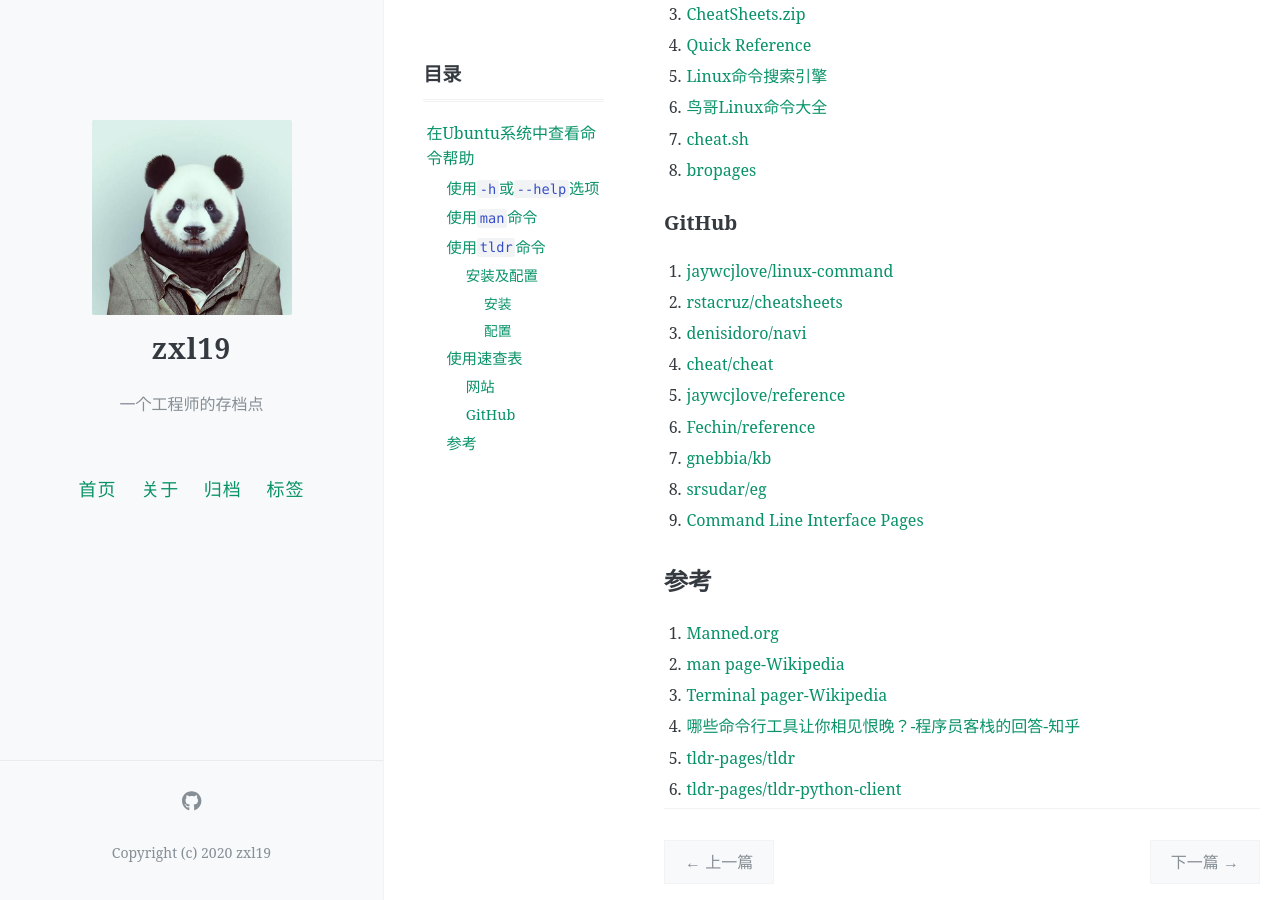
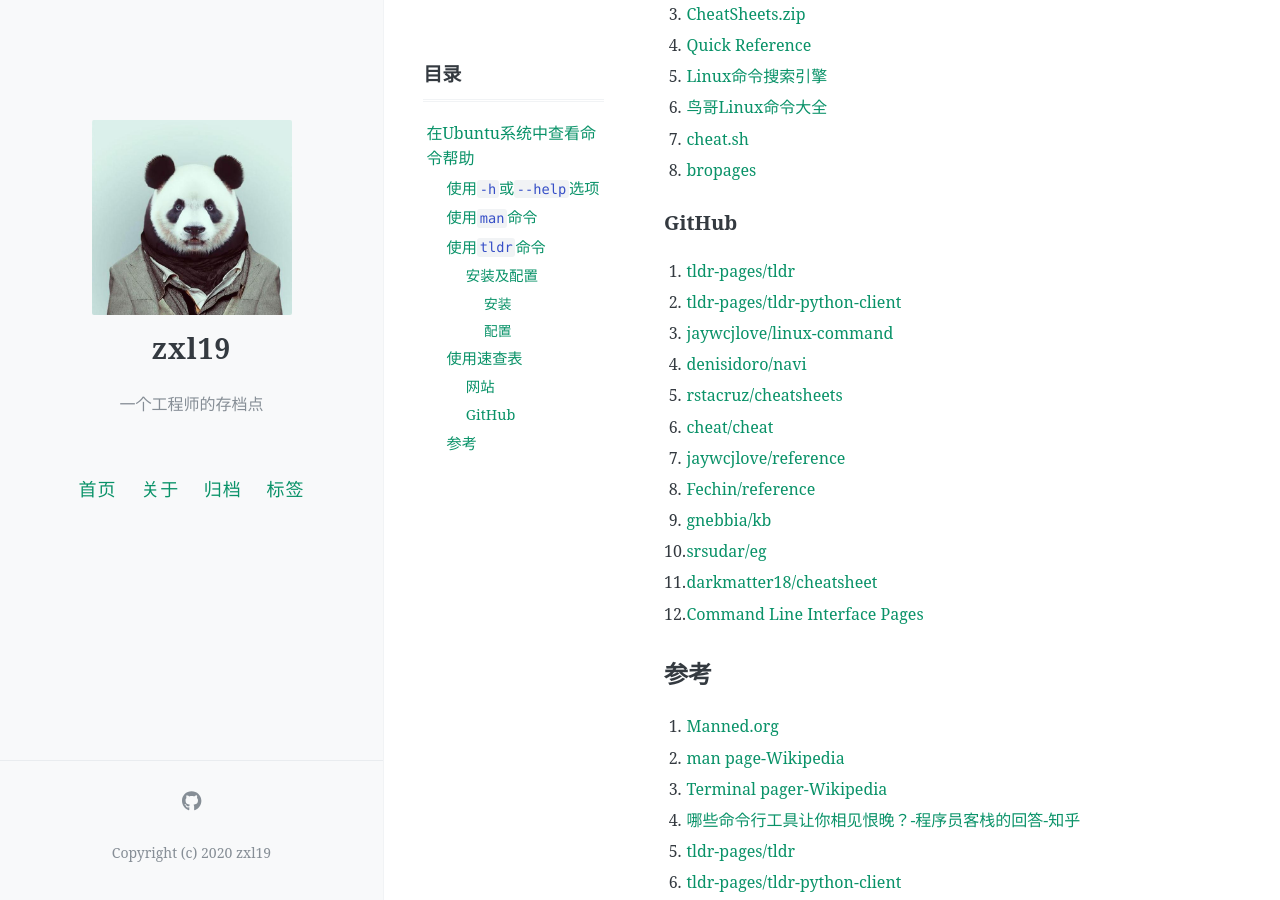
Before and after one commit to zxl19/zxl19.github.io, a Jekyll site: the page built from _posts/2023-03-17-ubuntu-help.md, in a window 1280 px wide and 900 px high, scrolled down 1805 px. Built offline with Jekyll 4.4.1, drawn with Linux system fonts in a browser that asks for light colours; comment, search, counter and statistics services are not loaded.

Commit message:
Update Posts

```diff
--- a/_posts/2023-03-17-ubuntu-help.md
+++ b/_posts/2023-03-17-ubuntu-help.md
@@ -93,15 +93,18 @@ python3 -m pip install tldr
 
 ### GitHub
 
-1. [jaywcjlove/linux-command](https://github.com/jaywcjlove/linux-command)
-2. [rstacruz/cheatsheets](https://github.com/rstacruz/cheatsheets)
-3. [denisidoro/navi](https://github.com/denisidoro/navi)
-4. [cheat/cheat](https://github.com/cheat/cheat)
-5. [jaywcjlove/reference](https://github.com/jaywcjlove/reference)
-6. [Fechin/reference](https://github.com/Fechin/reference)
-7. [gnebbia/kb](https://github.com/gnebbia/kb)
-8. [srsudar/eg](https://github.com/srsudar/eg)
-9. [Command Line Interface Pages](https://github.com/command-line-interface-pages)
+1. [tldr-pages/tldr](https://github.com/tldr-pages/tldr)
+2. [tldr-pages/tldr-python-client](https://github.com/tldr-pages/tldr-python-client)
+3. [jaywcjlove/linux-command](https://github.com/jaywcjlove/linux-command)
+4. [denisidoro/navi](https://github.com/denisidoro/navi)
+5. [rstacruz/cheatsheets](https://github.com/rstacruz/cheatsheets)
+6. [cheat/cheat](https://github.com/cheat/cheat)
+7. [jaywcjlove/reference](https://github.com/jaywcjlove/reference)
+8. [Fechin/reference](https://github.com/Fechin/reference)
+9. [gnebbia/kb](https://github.com/gnebbia/kb)
+10. [srsudar/eg](https://github.com/srsudar/eg)
+11. [darkmatter18/cheatsheet](https://github.com/darkmatter18/cheatsheet)
+12. [Command Line Interface Pages](https://github.com/command-line-interface-pages)
 
 ## 参考
 
```
Also changed, not shown: _posts/2021-06-01-cpp-library.md (+1 -0 lines), _posts/2023-03-28-python-package.md (+16 -1 lines), _posts/2024-01-18-cs-material.md (+4 -3 lines).
